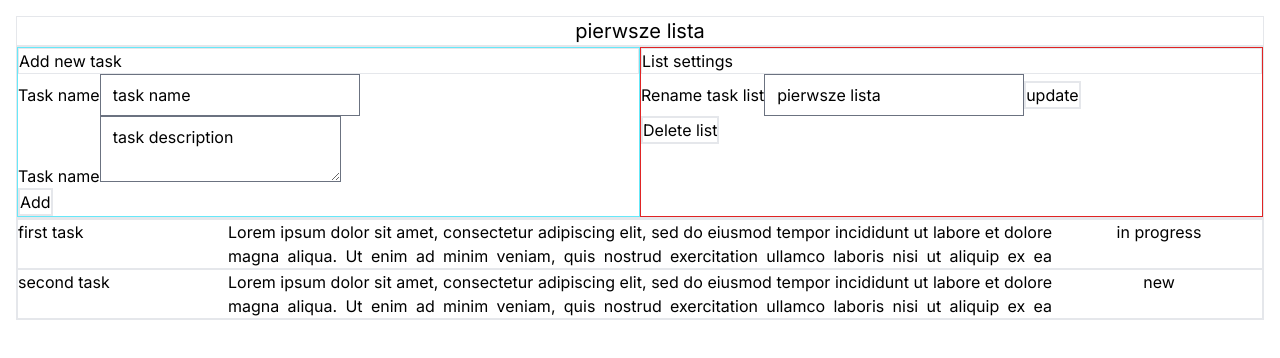
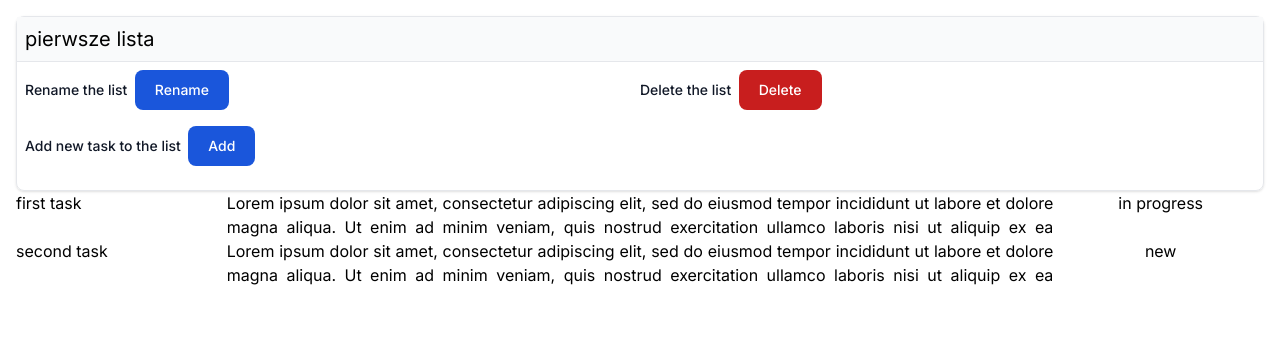
Before and after one commit to frankiewiczkamil/do-gather, a Next.js app: page /task-lists/list-1 in a window 1280 px wide. Shown: the top 358 px of the page. Built offline with nearby package versions, Linux system fonts and the light colour scheme.

Commit message:
Refactor list edit: rename and new task forms :recycle: :construction: :lipstick:

```diff
--- a/app/task-lists/[id]/page.tsx
+++ b/app/task-lists/[id]/page.tsx
@@ -1,20 +1,73 @@
 import { getTaskList } from '@/services/lists/TaskListService';
 import TaskPreview from '@/components/TaskPreview';
+import { AddNewTask } from '@/components/AddNewTask';
 import { createAddTaskToListAction, createDeleteTaskListAction, createRenameTaskListAction } from '@/app/task-lists/[id]/actions';
-import { AddNewTask } from '@/components/AddNewTask';
-import { EditList } from '@/components/EditTaskList';
+import Link from 'next/link';
+import { RenameTaskList } from '@/components/RenameTaskList';
+import { PATH } from '@/app/task-lists/common';
 
-type Params = { params: { id: string } };
-export default function TaskListMainView({ params }: Params) {
+type Params = { params: { id: string }; searchParams: Record<string, string> | undefined };
+export default function TaskListMainView({ params, searchParams }: Params) {
   const { name, tasks } = getTaskList(params.id);
   return (
-    <main className="flex min-h-screen flex-col items-start  p-4">
-      <h2 className="border text-center w-full text-xl">{name}</h2>
-      <div className="w-full border flex">
-        <AddNewTask addTaskToListAction={createAddTaskToListAction(params.id)} />
-        <EditList name={name} renameTaskListAction={createRenameTaskListAction(params.id)} deleteTaskListAction={createDeleteTaskListAction(params.id)} />
+    <main className="flex min-h-screen flex-col items-start p-4 ">
+      <div className="max-w-screen-xl w-full mx-auto border shadow rounded-lg">
+        <div className="border-b bg-gray-50 w-full p-2">
+          <h2 className="w-full text-xl ">{name}</h2>
+        </div>
+        <div className="flex w-full p-2 flex-wrap">
+          <div className="basis-1/2">
+            <label htmlFor="rename-list" className="block mb-2 text-sm font-medium text-gray-900 dark:text-white">
+              Rename the list &nbsp;
+              <Link href={`${params.id}?rename-task-list`}>
+                <button
+                  id="rename-list"
+                  type="button"
+                  className="focus:outline-none text-white bg-blue-700 hover:bg-blue-800 focus:ring-4 focus:ring-blue-300 font-medium rounded-lg text-sm px-5 py-2.5 mr-2 mb-2 dark:bg-red-600 dark:hover:bg-red-700 dark:focus:ring-red-900"
+                >
+                  Rename
+                </button>
+              </Link>
+            </label>
+          </div>
+
+          <div className="basis-1/2">
+            <form action={createDeleteTaskListAction(params.id)}>
+              <label htmlFor="delete-list" className="block mb-2 text-sm font-medium text-gray-900 dark:text-white">
+                Delete the list &nbsp;
+                <button
+                  id="delete-list"
+                  type="submit"
+                  className="focus:outline-none text-white bg-red-700 hover:bg-red-800 focus:ring-4 focus:ring-red-300 font-medium rounded-lg text-sm px-5 py-2.5 mr-2 mb-2 dark:bg-red-600 dark:hover:bg-red-700 dark:focus:ring-red-900"
+                >
+                  Delete
+                </button>
+              </label>
+            </form>
+          </div>
+
+          <div className="basis-1/2">
+            <label htmlFor="add-task-to-list" className="block mb-2 text-sm font-medium text-gray-900 dark:text-white">
+              Add new task to the list &nbsp;
+              <Link href={`${params.id}?new-task`}>
+                <button
+                  id="add-task-to-list"
+                  type="button"
+                  className="focus:outline-none text-white bg-blue-700 hover:bg-blue-800 focus:ring-4 focus:ring-blue-300 font-medium rounded-lg text-sm px-5 py-2.5 mr-2 mb-2 dark:bg-red-600 dark:hover:bg-red-700 dark:focus:ring-red-900"
+                >
+                  Add
+                </button>
+              </Link>
+            </label>
+          </div>
+        </div>
       </div>
-      <div className="w-full items-center border">{tasks.map(TaskPreview)}</div>
+      <div className="w-full items-center">{tasks.map(TaskPreview)}</div>
+
+      {searchParams?.hasOwnProperty('new-task') && <AddNewTask closePath={`${PATH}/${params.id}`} addTaskToListAction={createAddTaskToListAction(params.id)} />}
+      {searchParams?.hasOwnProperty('rename-task-list') && (
+        <RenameTaskList name={name} renameTaskListAction={createRenameTaskListAction(params.id)} closePath={`${PATH}/${params.id}`} />
+      )}
     </main>
   );
 }
--- a/components/AddNewTask.tsx
+++ b/components/AddNewTask.tsx
@@ -1,27 +1,64 @@
+import { Modal } from '@/components/modal/Modal';
+import { TitleBar } from '@/components/modal/TitleBar';
+import Link from 'next/link';
+
 type AddNewTaskProps = {
   addTaskToListAction: (formData: FormData) => Promise<void>;
+  closePath: string;
 };
-export function AddNewTask({ addTaskToListAction }: AddNewTaskProps) {
+export function AddNewTask({ addTaskToListAction, closePath }: AddNewTaskProps) {
   return (
-    <div className="border border-cyan-300 inline-block basis-1/2">
-      <h4 className="border w-full">Add new task</h4>
+    <Modal>
+      <TitleBar closePath={closePath} title="Add new task to the list" />
+
       <form action={addTaskToListAction}>
-        <div>
-          <label htmlFor="new-task-name" className="">
+        <div className="p-4">
+          <label htmlFor="new-task-name" className="block mb-2 text-sm font-medium text-gray-900 dark:text-white">
             Task name
           </label>
-          <input type="text" id="new-task-name" name="name" className="border" placeholder={'task name'} defaultValue={'task name'} />
+          <input
+            type="text"
+            id="new-task-name"
+            className="w-96 block bg-gray-50 border border-gray-300 text-gray-900 text-sm rounded-lg focus:ring-blue-500 focus:border-blue-500 p-2.5 dark:bg-gray-700 dark:border-gray-600 dark:placeholder-gray-400 dark:text-white dark:focus:ring-blue-500 dark:focus:border-blue-500"
+            placeholder={'task name'}
+            defaultValue={'task name'}
+            required
+            name="name"
+          />
         </div>
-        <div>
-          <label htmlFor="new-task-description" className="">
-            Task name
+        <div className="p-4">
+          <label htmlFor="new-task-description" className="block mb-2 text-sm font-medium text-gray-900 dark:text-white">
+            Task description
           </label>
-          <textarea id="new-task-description" name="description" className="border" placeholder={'task description'} defaultValue={'task description'} />
+          <textarea
+            id="new-task-description"
+            name="description"
+            rows={3}
+            placeholder={'task description'}
+            defaultValue={'task description'}
+            className="block p-2.5 w-full text-sm text-gray-900 bg-gray-50 rounded-lg border border-gray-300 focus:ring-blue-500 focus:border-blue-500 dark:bg-gray-700 dark:border-gray-600 dark:placeholder-gray-400 dark:text-white dark:focus:ring-blue-500 dark:focus:border-blue-500"
+          ></textarea>
         </div>
-        <button type="submit" className="border-2">
-          Add
-        </button>
+        <div className="flex items-center justify-end p-3 space-x-2 rounded-b dark:border-gray-600 ">
+          <Link href={closePath}>
+            <button
+              data-modal-hide="defaultModal"
+              type="button"
+              className="text-gray-500 bg-white hover:bg-gray-100 focus:ring-4 focus:outline-none focus:ring-blue-300 rounded-lg border border-gray-200 text-sm font-medium px-5 py-2.5 hover:text-gray-900 focus:z-10 dark:bg-gray-700 dark:text-gray-300 dark:border-gray-500 dark:hover:text-white dark:hover:bg-gray-600 dark:focus:ring-gray-600"
+            >
+              Cancel
+            </button>
+          </Link>
+
+          <button
+            data-modal-hide="defaultModal"
+            type="submit"
+            className="text-white bg-blue-700 hover:bg-blue-800 focus:ring-4 focus:outline-none focus:ring-blue-300 font-medium rounded-lg text-sm px-5 py-2.5 text-center dark:bg-blue-600 dark:hover:bg-blue-700 dark:focus:ring-blue-800"
+          >
+            Add
+          </button>
+        </div>
       </form>
-    </div>
+    </Modal>
   );
 }
--- a/components/EditTaskList.tsx
+++ /dev/null
@@ -1,24 +0,0 @@
-type EditListProps = {
-  name: string;
-  renameTaskListAction: (formData: FormData) => Promise<void>;
-  deleteTaskListAction: (formData: FormData) => Promise<void>;
-};
-export function EditList({ name, renameTaskListAction, deleteTaskListAction }: EditListProps) {
-  return (
-    <div className="border border-red-600 inline-block basis-1/2">
-      <h4 className="border w-full">List settings</h4>
-      <form action={renameTaskListAction}>
-        <label htmlFor="new-task-list-name">Rename task list</label>
-        <input type={'text'} className="border" defaultValue={name} id={'new-task-list-name'} name={'new-task-list-name'} />
-        <button className="border-2" type="submit">
-          update
-        </button>
-      </form>
-      <form>
-        <button className="border-2" formAction={deleteTaskListAction}>
-          Delete list
-        </button>
-      </form>
-    </div>
-  );
-}
--- /dev/null
+++ b/components/RenameTaskList.tsx
@@ -0,0 +1,46 @@
+import { Modal } from '@/components/modal/Modal';
+import { TitleBar } from '@/components/modal/TitleBar';
+import Link from 'next/link';
+
+type Props = { name: string; renameTaskListAction: (formData: FormData) => Promise<void>; closePath: string };
+export function RenameTaskList({ name, renameTaskListAction, closePath }: Props) {
+  return (
+    <Modal>
+      <form action={renameTaskListAction}>
+        <TitleBar title="Rename task list" closePath={closePath} />
+
+        <div className="flex p-4">
+          <label htmlFor="new-task-list-name" className="block mb-2 text-sm font-medium text-gray-900 dark:text-white">
+            Rename task list
+          </label>
+          <input
+            type={'text'}
+            className="bg-gray-50 border border-gray-300 text-gray-900 text-sm rounded-lg focus:ring-blue-500 focus:border-blue-500 block w-full p-2.5 dark:bg-gray-700 dark:border-gray-600 dark:placeholder-gray-400 dark:text-white dark:focus:ring-blue-500 dark:focus:border-blue-500"
+            defaultValue={name}
+            id={'new-task-list-name'}
+            name={'new-task-list-name'}
+          />
+        </div>
+        <div className="flex items-center justify-end p-3 space-x-2 rounded-b dark:border-gray-600 ">
+          <Link href={closePath}>
+            <button
+              data-modal-hide="modal"
+              type="button"
+              className="text-gray-500 bg-white hover:bg-gray-100 focus:ring-4 focus:outline-none focus:ring-blue-300 rounded-lg border border-gray-200 text-sm font-medium px-5 py-2.5 hover:text-gray-900 focus:z-10 dark:bg-gray-700 dark:text-gray-300 dark:border-gray-500 dark:hover:text-white dark:hover:bg-gray-600 dark:focus:ring-gray-600"
+            >
+              Cancel
+            </button>
+          </Link>
+
+          <button
+            data-modal-hide="modal"
+            type="submit"
+            className="text-white bg-blue-700 hover:bg-blue-800 focus:ring-4 focus:outline-none focus:ring-blue-300 font-medium rounded-lg text-sm px-5 py-2.5 text-center dark:bg-blue-600 dark:hover:bg-blue-700 dark:focus:ring-blue-800"
+          >
+            Rename
+          </button>
+        </div>
+      </form>
+    </Modal>
+  );
+}
--- a/components/TaskPreview.tsx
+++ b/components/TaskPreview.tsx
@@ -1,6 +1,6 @@
 export default function TaskPreview({ name, description, status, id }: Task) {
   return (
-    <div className="flex space-x-1 border" key={id}>
+    <div className="flex space-x-1" key={id}>
       <div className="basis-2/12">{name}</div>
       <div className="basis-8/12 text-justify max-h-12 overflow-hidden">{description}</div>
       <div className="basis-2/12 text-center">{status}</div>
```
